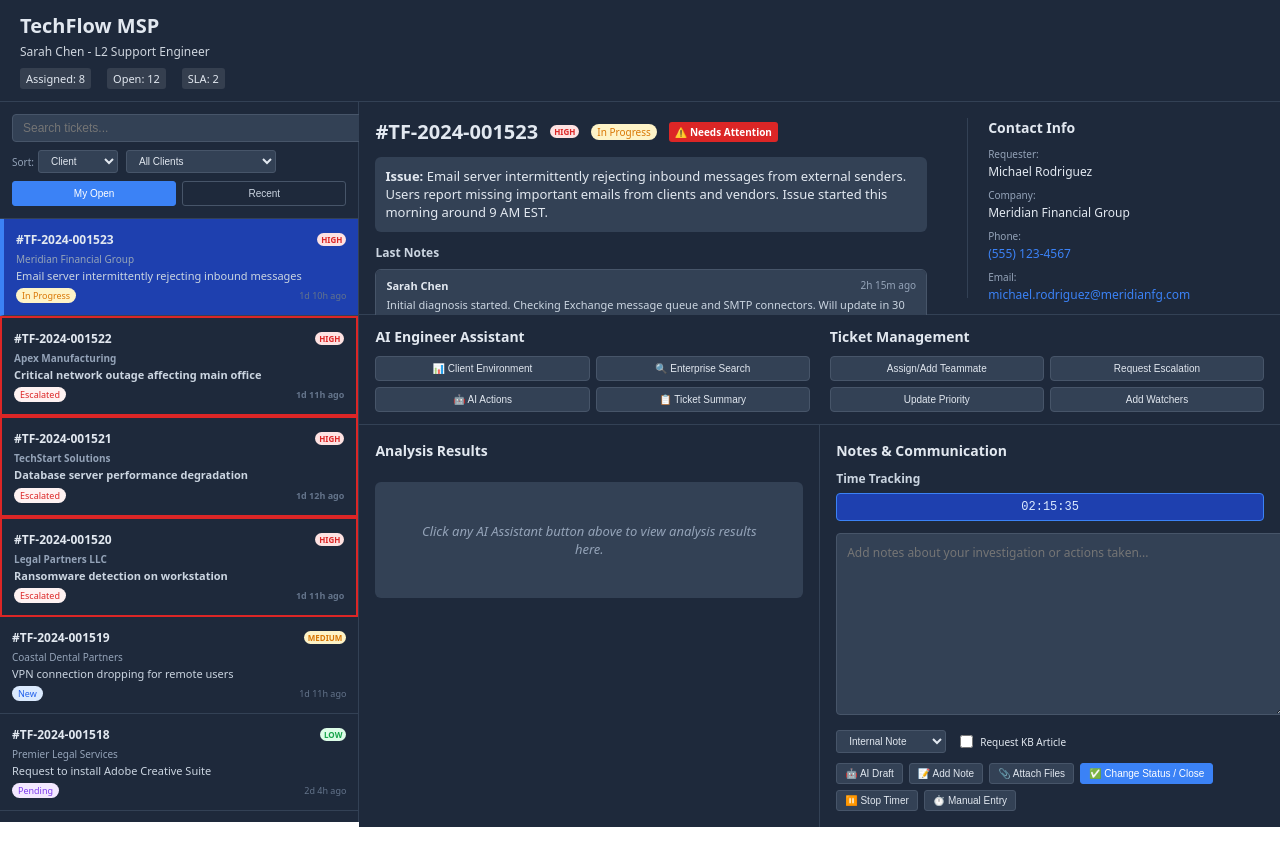
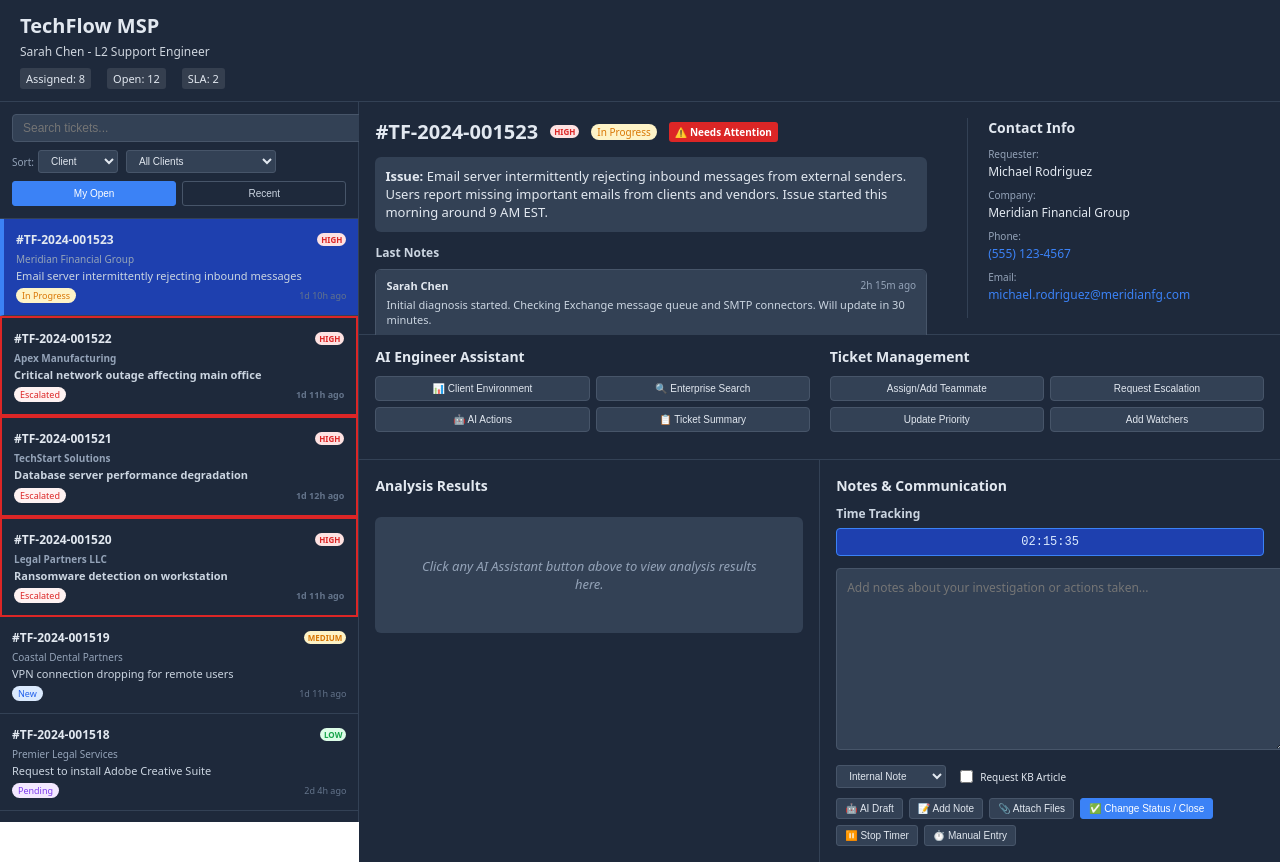
Before and after one commit to desdat1/msp-portal, a React (Create React App) app in the folder msp-portal/: page / in a window 1280 px wide. Before the commit the page ends 827 px from the top, so only its background shows below. Built offline with nearby package versions, Linux system fonts and the light colour scheme.

Commit message:
Convert to proper flexbox - use all browser height

```diff
--- a/msp-portal/src/App.tsx
+++ b/msp-portal/src/App.tsx
@@ -189,7 +189,7 @@ const styles = {
     backgroundColor: '#1e293b',
     padding: '16px',
     borderBottom: '1px solid #334155',
-    height: '25%',
+    minHeight: '200px',
     display: 'flex',
     gap: '20px'
   },
@@ -339,7 +339,7 @@ const styles = {
     backgroundColor: '#1e293b',
     padding: '12px 16px',
     borderBottom: '1px solid #334155',
-    height: '12%',
+    minHeight: '100px',
     display: 'flex',
     gap: '20px'
   },
```
